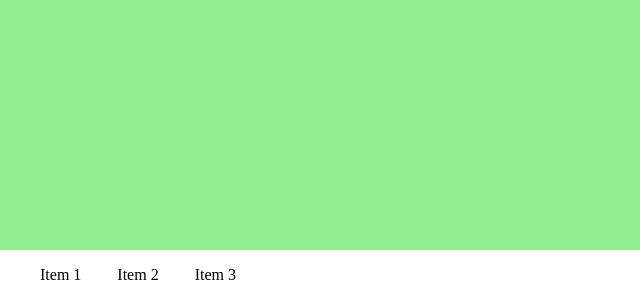
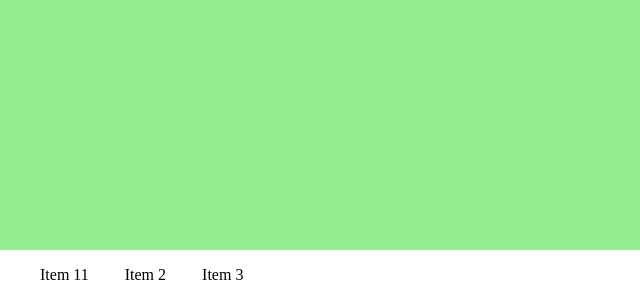
Before and after one commit to coderwine/staticLayout-efaGold, a plain HTML site: page index.html in a window 1280 px wide. Shown: the part 1350-1650 px from the top of the page, 0-640 px from the left. Drawn offline with Linux system fonts and the light colour scheme.

Commit message:
message3

```diff
--- a/index.html
+++ b/index.html
@@ -20,7 +20,7 @@
 
     <footer>
         <ul>
-            <li>Item 1</li>
+            <li>Item 11</li>
             <li>Item 2</li>
             <li>Item 3</li>
         </ul>
```
